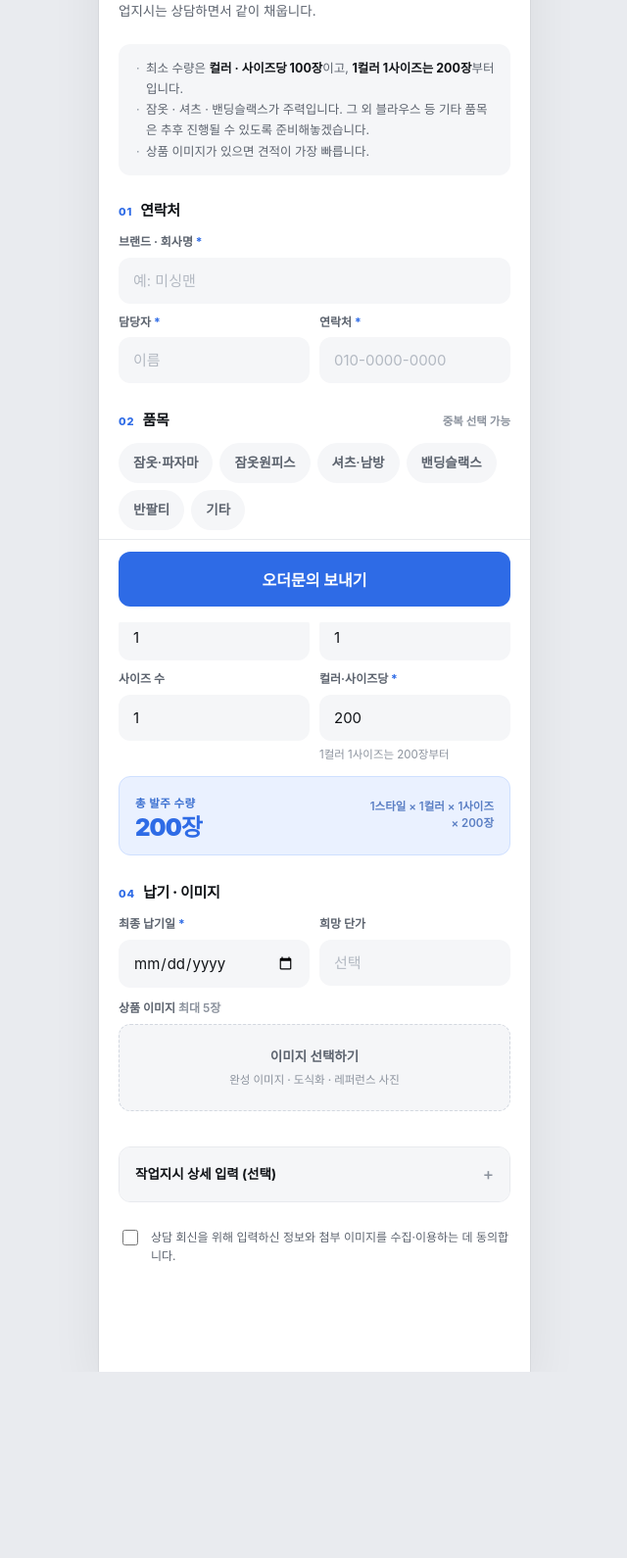
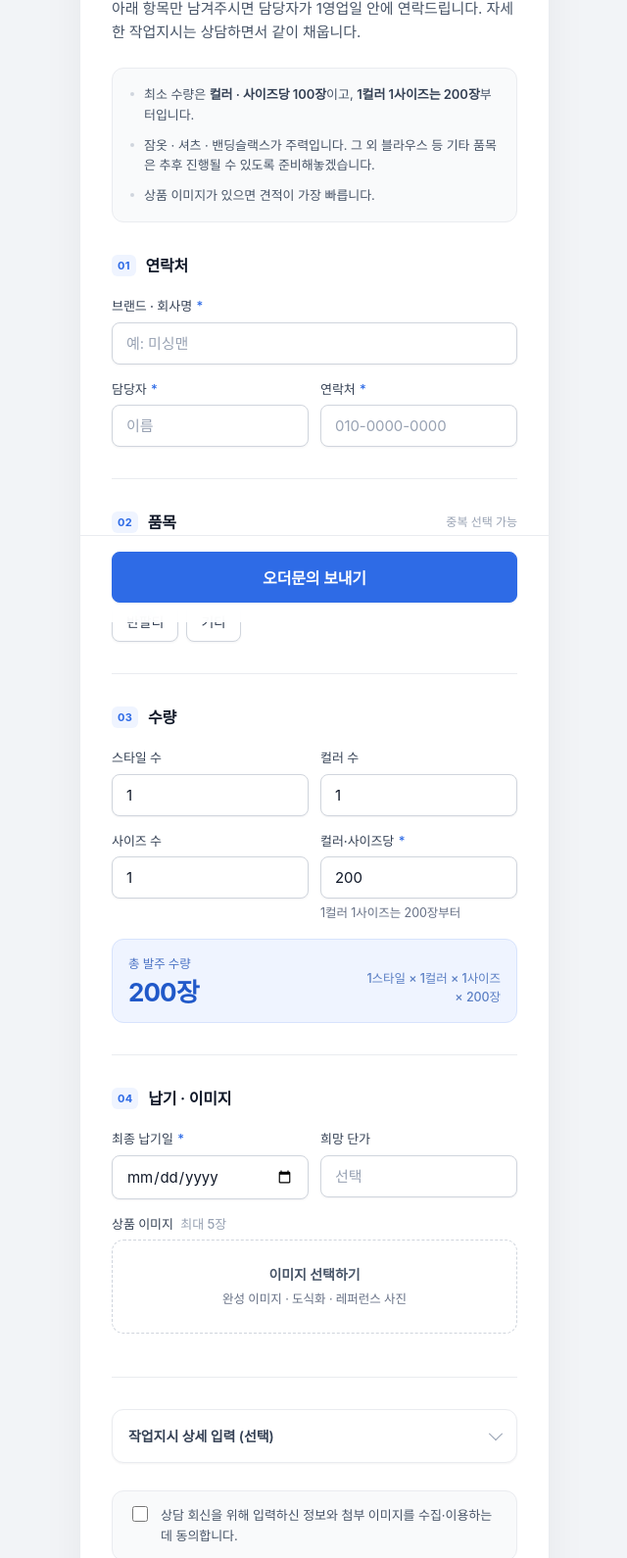
Before and after one commit to dentdelionddl-spec/yj-order, a website: page index.html in a window 1280 px wide. Shown: the part 165-1755 px from the top of the page at 98% size, without its empty margins (319-959 px from the left). Before the commit the page ends 1565 px from the top, so only its background shows below. Drawn offline with Linux system fonts and the light colour scheme; a web font is replaced by a local one.

Commit message:
Update index.html

```diff
--- a/index.html
+++ b/index.html
@@ -11,105 +11,141 @@
 <link rel="stylesheet" as="style" crossorigin href="https://cdn.jsdelivr.net/gh/orioncactus/pretendard@v1.3.9/dist/web/variable/pretendardvariable-dynamic-subset.min.css" />
 <style>
 :root{
-  --page:#e9ebef; --app:#fff; --ink:#111418; --sub:#5c636e; --muted:#8b929d;
-  --line:#e8eaee; --field:#f5f6f8; --blue:#2e6be6; --blue-d:#2159c9; --blue-soft:#eaf1ff;
-  --ok:#1f9d55; --ok-bg:#eaf7ef; --ok-line:#b7e3c8;
-  --warn:#c8352c;
-  --r:12px;
+  --g25:#fcfcfd; --g50:#f9fafb; --g100:#f2f4f7; --g200:#eaecf0; --g300:#d0d5dd;
+  --g400:#98a2b3; --g500:#667085; --g600:#475467; --g700:#344054; --g900:#101828;
+  --blue:#2e6be6; --blue-d:#2159c9; --blue-50:#eff4ff; --blue-100:#d7e3fd;
+  --ok:#079455; --ok-50:#ecfdf3; --ok-200:#abefc6; --ok-700:#067647;
+  --warn:#d92d20;
+  --sh-xs:0 1px 2px rgba(16,24,40,.05);
+  --sh-sm:0 1px 3px rgba(16,24,40,.10),0 1px 2px rgba(16,24,40,.06);
+  --sh-lg:0 12px 16px -4px rgba(16,24,40,.08),0 4px 6px -2px rgba(16,24,40,.03);
+  --r-sm:8px; --r-md:10px; --r-lg:12px;
   --body:'Pretendard Variable','Pretendard',-apple-system,BlinkMacSystemFont,system-ui,sans-serif;
 }
 *{box-sizing:border-box}
 html{-webkit-text-size-adjust:100%}
-body{margin:0;background:var(--app);color:var(--ink);font-family:var(--body);font-size:15px;line-height:1.55;-webkit-font-smoothing:antialiased}
+body{margin:0;background:#fff;color:var(--g900);font-family:var(--body);font-size:15px;line-height:1.5;-webkit-font-smoothing:antialiased;font-feature-settings:'tnum' 0}
 button,input,select,textarea{font-family:var(--body)}
 a{color:inherit}
 
-.app{width:100%;max-width:520px;margin:0 auto;background:var(--app);min-height:100dvh;display:flex;flex-direction:column;position:relative}
-.scroll{flex:1;padding:0 20px 24px}
+.app{width:100%;max-width:520px;margin:0 auto;background:#fff;min-height:100dvh;display:flex;flex-direction:column;position:relative}
+.scroll{flex:1;padding:0 24px 32px}
 
-.top{position:sticky;top:0;z-index:20;background:rgba(255,255,255,.92);backdrop-filter:blur(10px);padding:16px 20px 12px;border-bottom:1px solid var(--line)}
+/* 헤더 */
+.top{position:sticky;top:0;z-index:20;background:rgba(255,255,255,.88);backdrop-filter:saturate(1.8) blur(12px);padding:0 24px;border-bottom:1px solid var(--g200);height:64px;display:flex;flex-direction:column;justify-content:center}
 .logo{display:inline-block;font-weight:900;font-size:15px;line-height:1;letter-spacing:-.05em;transform:skewX(-12deg) scaleX(.96);transform-origin:left center}
-.top .sub{display:block;margin-top:5px;font-size:11.5px;color:var(--muted);letter-spacing:.02em;font-weight:600}
+.top .sub{display:block;margin-top:6px;font-size:12px;color:var(--g500);font-weight:500;letter-spacing:-.005em}
 
-h1{font-size:25px;font-weight:800;letter-spacing:-.035em;margin:26px 0 8px;line-height:1.25}
-.lead{font-size:13.5px;color:var(--sub);margin:0 0 22px;line-height:1.6}
+/* 인트로 */
+.intro{padding:40px 0 32px}
+h1{font-size:30px;font-weight:700;letter-spacing:-.028em;margin:0 0 12px;line-height:1.27;color:var(--g900)}
+.lead{font-size:15px;color:var(--g600);margin:0;line-height:1.6;letter-spacing:-.005em}
 
-.tips{background:var(--field);border-radius:var(--r);padding:14px 16px;margin:0 0 24px}
-.tips ul{margin:0;padding:0}
-.tips li{list-style:none;font-size:12.5px;color:var(--sub);line-height:1.7;padding-left:12px;position:relative}
-.tips li::before{content:'·';position:absolute;left:2px;color:var(--muted)}
-.tips b{color:var(--ink);font-weight:700}
+.tips{background:var(--g50);border:1px solid var(--g200);border-radius:var(--r-lg);padding:16px;margin-top:24px}
+.tips ul{margin:0;padding:0;display:grid;gap:10px}
+.tips li{list-style:none;font-size:13px;color:var(--g600);line-height:1.6;padding-left:16px;position:relative;letter-spacing:-.005em}
+.tips li::before{content:'';position:absolute;left:2px;top:8px;width:4px;height:4px;border-radius:50%;background:var(--g300)}
+.tips b{color:var(--g700);font-weight:600}
 
-.sec{margin:0 0 26px}
-.sec-h{display:flex;align-items:baseline;gap:8px;margin:0 0 12px}
-.sec-h span{font-size:11px;font-weight:800;color:var(--blue);letter-spacing:.08em}
-.sec-h h2{font-size:15px;font-weight:800;letter-spacing:-.02em;margin:0}
-.sec-h em{font-style:normal;font-size:11.5px;color:var(--muted);font-weight:600;margin-left:auto}
+/* 섹션 */
+.sec{padding-top:32px;margin-top:32px;border-top:1px solid var(--g200)}
+.sec:first-of-type{border-top:0;margin-top:0;padding-top:0}
+.sec-h{display:flex;align-items:center;gap:10px;margin:0 0 20px}
+.num{display:inline-flex;align-items:center;justify-content:center;min-width:22px;height:22px;padding:0 6px;border-radius:6px;background:var(--blue-50);color:var(--blue);font-size:11px;font-weight:700;letter-spacing:.02em}
+.sec-h h2{font-size:16px;font-weight:600;letter-spacing:-.015em;margin:0;color:var(--g900)}
+.sec-h em{font-style:normal;font-size:12px;color:var(--g400);font-weight:500;margin-left:auto}
 
-.f{margin:0 0 10px}
-.f label{display:block;font-size:12px;font-weight:700;color:var(--sub);margin:0 0 6px}
-.f label i{font-style:normal;color:var(--blue)}
+/* 필드 */
+.f{margin:0}
+.f + .f{margin-top:16px}
+.f label{display:block;font-size:13px;font-weight:500;color:var(--g700);margin:0 0 6px;letter-spacing:-.005em}
+.f label i{font-style:normal;color:var(--blue);margin-left:1px}
+.f label em{font-style:normal;color:var(--g400);font-weight:500;margin-left:4px}
 .f input,.f select,.f textarea{
-  width:100%;font-size:15px;color:var(--ink);background:var(--field);
-  border:1px solid transparent;border-radius:var(--r);padding:13px 14px;transition:border-color .15s,background .15s;
+  width:100%;font-size:15px;color:var(--g900);background:#fff;
+  border:1px solid var(--g300);border-radius:var(--r-sm);padding:11px 14px;
+  box-shadow:var(--sh-xs);transition:border-color .15s,box-shadow .15s;letter-spacing:-.005em;
 }
-.f input::placeholder,.f textarea::placeholder{color:#b3b9c2}
-.f input:focus,.f select:focus,.f textarea:focus{outline:none;background:#fff;border-color:var(--blue)}
-.f textarea{min-height:88px;resize:vertical;line-height:1.6}
-.f small{display:block;margin-top:6px;font-size:11.5px;color:var(--muted)}
-.row2{display:grid;grid-template-columns:1fr 1fr;gap:10px}
-.row2 .f{margin-bottom:0}
+.f input::placeholder,.f textarea::placeholder{color:var(--g400)}
+.f input:hover,.f select:hover,.f textarea:hover{border-color:var(--g400)}
+.f input:focus,.f select:focus,.f textarea:focus{outline:none;border-color:var(--blue);box-shadow:0 0 0 4px rgba(46,107,230,.14)}
+.f textarea{min-height:92px;resize:vertical;line-height:1.6;padding-top:10px}
+.f small{display:block;margin-top:6px;font-size:12.5px;color:var(--g500);letter-spacing:-.005em}
+.row2{display:grid;grid-template-columns:1fr 1fr;gap:12px}
+.row2 .f + .f{margin-top:0}
+.sec .row2 + .row2,.sec .row2 + .f,.sec .f + .row2{margin-top:16px}
 
-.chips{display:flex;flex-wrap:wrap;gap:7px}
-.chip{display:inline-flex;align-items:center;gap:6px;background:var(--field);border:1px solid transparent;border-radius:999px;padding:9px 14px;font-size:13.5px;font-weight:600;color:var(--sub);cursor:pointer;transition:.14s}
+/* 칩 */
+.chips{display:flex;flex-wrap:wrap;gap:8px}
+.chip{display:inline-flex;align-items:center;background:#fff;border:1px solid var(--g300);border-radius:var(--r-sm);padding:9px 14px;font-size:14px;font-weight:500;color:var(--g700);cursor:pointer;box-shadow:var(--sh-xs);transition:.15s;letter-spacing:-.005em}
+.chip:hover{border-color:var(--g400);background:var(--g25)}
 .chip input{position:absolute;opacity:0;width:0;height:0}
-.chip:has(input:checked){background:var(--blue);border-color:var(--blue);color:#fff}
+.chip:has(input:checked){background:var(--blue);border-color:var(--blue);color:#fff;box-shadow:none;font-weight:600}
+.chip:has(input:focus-visible){box-shadow:0 0 0 4px rgba(46,107,230,.14)}
 
-.total{margin-top:12px;background:var(--blue-soft);border:1px solid #cfe0ff;border-radius:var(--r);padding:14px 16px;display:flex;align-items:center;justify-content:space-between;gap:12px}
-.total .k{font-size:11.5px;font-weight:700;color:#3a6fd0;letter-spacing:.04em}
-.total .v{font-size:24px;font-weight:900;letter-spacing:-.04em;color:var(--blue);line-height:1.1;margin-top:2px}
-.total .f2{font-size:11.5px;color:#5b7fc4;text-align:right;font-weight:600;line-height:1.5}
+/* 수량 요약 */
+.total{margin-top:16px;background:var(--blue-50);border:1px solid var(--blue-100);border-radius:var(--r-lg);padding:16px;display:flex;align-items:flex-end;justify-content:space-between;gap:16px}
+.total .k{display:block;font-size:12.5px;font-weight:500;color:#4a72c4;letter-spacing:-.005em}
+.total .v{font-size:26px;font-weight:700;letter-spacing:-.035em;color:var(--blue-d);line-height:1.15;margin-top:4px}
+.total .f2{font-size:12.5px;color:#5b7fc4;text-align:right;font-weight:500;line-height:1.55;letter-spacing:-.005em}
 
-.drop{border:1.5px dashed #d3d8e0;border-radius:var(--r);padding:22px;text-align:center;cursor:pointer;color:var(--sub);font-size:13.5px;font-weight:600;background:var(--field);transition:.15s}
-.drop:hover{border-color:var(--blue);color:var(--blue);background:var(--blue-soft)}
-.drop small{display:block;color:var(--muted);font-size:11.5px;margin-top:5px;font-weight:500}
-.thumbs{display:flex;flex-wrap:wrap;gap:8px;margin-top:10px}
-.thumb{position:relative;width:66px;height:66px;border-radius:10px;overflow:hidden;border:1px solid var(--line)}
+/* 첨부 */
+.drop{border:1px dashed var(--g300);border-radius:var(--r-lg);padding:24px 20px;text-align:center;cursor:pointer;color:var(--g600);font-size:14px;font-weight:600;background:#fff;transition:.15s;letter-spacing:-.005em}
+.drop:hover{border-color:var(--blue);color:var(--blue);background:var(--blue-50)}
+.drop small{display:block;color:var(--g500);font-size:12.5px;margin-top:6px;font-weight:400}
+.thumbs{display:flex;flex-wrap:wrap;gap:10px;margin-top:12px}
+.thumb{position:relative;width:68px;height:68px;border-radius:var(--r-sm);overflow:hidden;border:1px solid var(--g200);box-shadow:var(--sh-xs)}
 .thumb img{width:100%;height:100%;object-fit:cover;display:block}
-.thumb button{position:absolute;top:3px;right:3px;width:19px;height:19px;border-radius:50%;border:0;background:rgba(17,20,24,.72);color:#fff;cursor:pointer;font-size:11px;line-height:1;padding:0}
+.thumb button{position:absolute;top:4px;right:4px;width:20px;height:20px;border-radius:50%;border:0;background:rgba(16,24,40,.68);color:#fff;cursor:pointer;font-size:12px;line-height:1;padding:0;display:grid;place-items:center}
+.thumb button:hover{background:rgba(16,24,40,.88)}
 
-details.more{border:1px solid var(--line);border-radius:var(--r);overflow:hidden;margin-top:2px}
-details.more summary{list-style:none;cursor:pointer;padding:14px 16px;display:flex;align-items:center;justify-content:space-between;font-size:13.5px;font-weight:700;background:var(--field)}
+/* 접기 */
+details.more{border:1px solid var(--g200);border-radius:var(--r-lg);overflow:hidden;background:#fff;box-shadow:var(--sh-xs)}
+details.more summary{list-style:none;cursor:pointer;padding:16px;display:flex;align-items:center;justify-content:space-between;font-size:14px;font-weight:600;color:var(--g700);letter-spacing:-.005em}
 details.more summary::-webkit-details-marker{display:none}
-details.more summary::after{content:'+';font-size:17px;color:var(--muted);font-weight:500}
-details.more[open] summary::after{content:'–';color:var(--blue)}
-details.more .inner{padding:16px}
-details.more .cap{font-size:12px;color:var(--muted);margin:0 0 14px;line-height:1.6}
+details.more summary::after{content:'';width:9px;height:9px;border-right:1.6px solid var(--g400);border-bottom:1.6px solid var(--g400);transform:rotate(45deg) translate(-2px,-2px);transition:transform .2s}
+details.more[open] summary{border-bottom:1px solid var(--g200);background:var(--g50)}
+details.more[open] summary::after{transform:rotate(225deg) translate(-2px,-2px);border-color:var(--blue)}
+details.more .inner{padding:20px 16px}
+details.more .cap{font-size:12.5px;color:var(--g500);margin:0 0 18px;line-height:1.6;letter-spacing:-.005em}
 
-.agree{display:flex;gap:10px;align-items:flex-start;font-size:12px;color:var(--sub);line-height:1.6;margin-top:4px}
-.agree input{margin-top:2px;accent-color:var(--blue);width:16px;height:16px;flex:none}
-.cta{position:sticky;bottom:0;z-index:20;background:rgba(255,255,255,.94);backdrop-filter:blur(10px);border-top:1px solid var(--line);padding:12px 20px calc(12px + env(safe-area-inset-bottom))}
-.btn{width:100%;border:0;border-radius:var(--r);background:var(--blue);color:#fff;font-size:16px;font-weight:700;padding:16px;cursor:pointer;transition:background .15s,transform .1s}
-.btn:hover{background:var(--blue-d)}
-.btn:active{transform:scale(.99)}
-.btn:disabled{background:#a9bee8;cursor:default}
-.msg{font-size:12.5px;font-weight:700;color:var(--warn);margin:0 0 10px;text-align:center;display:none}
+/* 동의 · 버튼 */
+.agree{display:flex;gap:10px;align-items:flex-start;font-size:13px;color:var(--g600);line-height:1.6;margin-top:28px;background:var(--g50);border:1px solid var(--g200);border-radius:var(--r-lg);padding:14px 16px;letter-spacing:-.005em}
+.agree input{margin-top:1px;accent-color:var(--blue);width:16px;height:16px;flex:none}
+.cta{position:sticky;bottom:0;z-index:20;background:rgba(255,255,255,.92);backdrop-filter:saturate(1.8) blur(12px);border-top:1px solid var(--g200);padding:16px 24px calc(16px + env(safe-area-inset-bottom))}
+.btn{width:100%;border:1px solid var(--blue);border-radius:var(--r-sm);background:var(--blue);color:#fff;font-size:16px;font-weight:600;padding:13px 18px;cursor:pointer;box-shadow:var(--sh-xs);transition:background .15s,border-color .15s,transform .1s;letter-spacing:-.01em}
+.btn:hover{background:var(--blue-d);border-color:var(--blue-d)}
+.btn:active{transform:translateY(1px)}
+.btn:focus-visible{outline:none;box-shadow:0 0 0 4px rgba(46,107,230,.2)}
+.btn:disabled{background:var(--g300);border-color:var(--g300);color:#fff;cursor:default;transform:none}
+.msg{font-size:13px;font-weight:500;color:var(--warn);margin:0 0 12px;text-align:center;display:none;letter-spacing:-.005em}
 .msg.on{display:block}
 
-.done{display:none;padding:0 20px 40px}
-.done-card{background:var(--ok-bg);border:1px solid var(--ok-line);border-radius:var(--r);padding:22px 18px;text-align:center;margin-top:26px}
-.done-card .ic{width:42px;height:42px;border-radius:50%;background:var(--ok);color:#fff;display:grid;place-items:center;margin:0 auto 12px;font-size:20px;font-weight:800}
-.done-card h2{font-size:19px;margin:0 0 6px;letter-spacing:-.03em;font-weight:800}
-.done-card p{margin:0;font-size:13px;color:#3f7b57}
-.done-no{margin-top:16px;background:#fff;border:1px solid var(--ok-line);border-radius:10px;padding:12px;font-size:20px;font-weight:900;letter-spacing:.06em;color:var(--ok)}
-.done-tip{background:var(--field);border-radius:var(--r);padding:14px 16px;margin-top:16px;font-size:12.5px;color:var(--sub);line-height:1.7}
+/* 완료 */
+.done{display:none;padding:0 24px 48px}
+.done-card{background:#fff;border:1px solid var(--g200);border-radius:var(--r-lg);padding:32px 24px;text-align:center;margin-top:40px;box-shadow:var(--sh-lg)}
+.done-card .ic{width:48px;height:48px;border-radius:50%;background:var(--ok-50);border:8px solid #f6fef9;color:var(--ok);display:grid;place-items:center;margin:0 auto 20px;font-size:20px;font-weight:700}
+.done-card h2{font-size:20px;margin:0 0 8px;letter-spacing:-.02em;font-weight:600;color:var(--g900)}
+.done-card p{margin:0;font-size:14px;color:var(--g500);line-height:1.6}
+.done-no{margin-top:20px;background:var(--ok-50);border:1px solid var(--ok-200);border-radius:var(--r-sm);padding:14px;font-size:20px;font-weight:700;letter-spacing:.04em;color:var(--ok-700)}
+.done-tip{background:var(--g50);border:1px solid var(--g200);border-radius:var(--r-lg);padding:16px;margin-top:16px;font-size:12.5px;color:var(--g600);line-height:1.85;letter-spacing:-.005em}
 
 /* PC — 가운데 정렬 단일 컬럼 */
 @media (min-width:820px){
-  body{background:var(--page)}
-  .app{width:440px;max-width:440px;min-height:100dvh;box-shadow:0 0 0 1px rgba(17,20,24,.05),0 18px 50px rgba(14,17,22,.07)}
-  .top{padding-top:20px}
-  .cta{padding-bottom:16px}
+  body{background:var(--g100)}
+  .app{width:480px;max-width:480px;min-height:100dvh;border-left:1px solid var(--g200);border-right:1px solid var(--g200);box-shadow:0 0 40px rgba(16,24,40,.05)}
+  .scroll{padding:0 32px 40px}
+  .top{padding:0 32px}
+  .cta{padding:16px 32px 20px}
+  .done{padding:0 32px 48px}
+  .intro{padding:48px 0 32px}
+}
+@media (max-width:400px){
+  .scroll{padding:0 20px 32px}
+  .top{padding:0 20px}
+  .cta{padding:14px 20px calc(14px + env(safe-area-inset-bottom))}
+  .done{padding:0 20px 40px}
+  h1{font-size:27px}
 }
 @media (prefers-reduced-motion:reduce){*{transition:none!important}}
 </style>
@@ -123,9 +159,9 @@ details.more .cap{font-size:12px;color:var(--muted);margin:0 0 14px;line-height:
   </div>
 
   <div class="scroll" id="scroll">
+    <div class="intro">
       <h1>오더문의</h1>
       <p class="lead">아래 항목만 남겨주시면 담당자가 1영업일 안에 연락드립니다. 자세한 작업지시는 상담하면서 같이 채웁니다.</p>
-
       <div class="tips">
         <ul>
           <li>최소 수량은 <b>컬러 · 사이즈당 100장</b>이고, <b>1컬러 1사이즈는 200장</b>부터입니다.</li>
@@ -133,11 +169,12 @@ details.more .cap{font-size:12px;color:var(--muted);margin:0 0 14px;line-height:
           <li>상품 이미지가 있으면 견적이 가장 빠릅니다.</li>
         </ul>
       </div>
+    </div>
 
     <form id="yj-form" novalidate>
 
       <div class="sec">
-        <div class="sec-h"><span>01</span><h2>연락처</h2></div>
+        <div class="sec-h"><span class="num">01</span><h2>연락처</h2></div>
         <div class="f"><label for="f-brand">브랜드 · 회사명 <i>*</i></label><input id="f-brand" maxlength="60" placeholder="예: 미싱맨" /></div>
         <div class="row2">
           <div class="f"><label for="f-name">담당자 <i>*</i></label><input id="f-name" maxlength="30" placeholder="이름" /></div>
@@ -146,7 +183,7 @@ details.more .cap{font-size:12px;color:var(--muted);margin:0 0 14px;line-height:
       </div>
 
       <div class="sec">
-        <div class="sec-h"><span>02</span><h2>품목</h2><em>중복 선택 가능</em></div>
+        <div class="sec-h"><span class="num">02</span><h2>품목</h2><em>중복 선택 가능</em></div>
         <div class="chips">
           <label class="chip"><input type="checkbox" name="items" value="잠옷·파자마" />잠옷·파자마</label>
           <label class="chip"><input type="checkbox" name="items" value="잠옷원피스" />잠옷원피스</label>
@@ -158,12 +195,12 @@ details.more .cap{font-size:12px;color:var(--muted);margin:0 0 14px;line-height:
       </div>
 
       <div class="sec">
-        <div class="sec-h"><span>03</span><h2>수량</h2></div>
+        <div class="sec-h"><span class="num">03</span><h2>수량</h2></div>
         <div class="row2">
           <div class="f"><label for="f-styles">스타일 수</label><input id="f-styles" type="number" min="1" max="99" step="1" value="1" /></div>
           <div class="f"><label for="f-colors">컬러 수</label><input id="f-colors" type="number" min="1" max="99" step="1" value="1" /></div>
         </div>
-        <div class="row2" style="margin-top:10px">
+        <div class="row2">
           <div class="f"><label for="f-sizes">사이즈 수</label><input id="f-sizes" type="number" min="1" max="99" step="1" value="1" /></div>
           <div class="f"><label for="f-unit">컬러·사이즈당 <i>*</i></label><input id="f-unit" type="number" min="200" max="100000" step="10" value="200" /><small id="unit-note">1컬러 1사이즈는 200장부터</small></div>
         </div>
@@ -174,13 +211,13 @@ details.more .cap{font-size:12px;color:var(--muted);margin:0 0 14px;line-height:
       </div>
 
       <div class="sec">
-        <div class="sec-h"><span>04</span><h2>납기 · 이미지</h2></div>
+        <div class="sec-h"><span class="num">04</span><h2>납기 · 이미지</h2></div>
         <div class="row2">
           <div class="f"><label for="f-due">최종 납기일 <i>*</i></label><input id="f-due" type="date" /></div>
           <div class="f"><label for="f-price">희망 단가</label><input id="f-price" maxlength="40" placeholder="선택" /></div>
         </div>
-        <div class="f" style="margin-top:12px">
-          <label>상품 이미지 <em style="font-style:normal;color:#8b929d;font-weight:600">최대 5장</em></label>
+        <div class="f">
+          <label>상품 이미지 <em>최대 5장</em></label>
           <div class="drop" id="f-drop">이미지 선택하기<small>완성 이미지 · 도식화 · 레퍼런스 사진</small></div>
           <input type="file" id="f-img" accept="image/*" multiple style="display:none" />
           <div class="thumbs" id="f-thumbs"></div>
@@ -204,12 +241,12 @@ details.more .cap{font-size:12px;color:var(--muted);margin:0 0 14px;line-height:
                 <label class="chip"><input type="checkbox" name="qcways" value="공장 기준 위임" />공장 위임</label>
               </div>
             </div>
-            <div class="f" style="margin-top:10px"><label for="f-qc">QC 기준</label><textarea id="f-qc" maxlength="1900" placeholder="예: AQL 2.5, 치수 편차 ±1cm 이내"></textarea></div>
-            <div class="row2" style="margin-top:10px">
+            <div class="f"><label for="f-qc">QC 기준</label><textarea id="f-qc" maxlength="1900" placeholder="예: AQL 2.5, 치수 편차 ±1cm 이내"></textarea></div>
+            <div class="row2" style="margin-top:16px">
               <div class="f"><label for="f-fabric">원단 확정</label><select id="f-fabric"><option value="">선택</option><option>확정</option><option>미확정</option><option>공장 소싱 요청</option></select></div>
               <div class="f"><label for="f-asset">보유 자료</label><select id="f-asset"><option value="">선택</option><option>실물 샘플</option><option>도식화·작업지시서</option><option>사진·이미지만</option><option>없음</option></select></div>
             </div>
-            <div class="f" style="margin-top:10px"><label for="f-channel">판매 채널 · 현황</label><input id="f-channel" maxlength="60" placeholder="예: 자사몰 + 지그재그" /></div>
+            <div class="f" style="margin-top:16px"><label for="f-channel">판매 채널 · 현황</label><input id="f-channel" maxlength="60" placeholder="예: 자사몰 + 지그재그" /></div>
             <div class="f"><label for="f-detail">그 외 전달사항</label><textarea id="f-detail" maxlength="1900" placeholder="참고 링크, 진행 일정, 궁금한 점"></textarea></div>
           </div>
         </details>
@@ -253,7 +290,6 @@ details.more .cap{font-size:12px;color:var(--muted);margin:0 0 14px;line-height:
     if (v > hi) v = hi;
     return v;
   }
-  // 1컬러 1사이즈면 200장, 그 외에는 컬러·사이즈당 100장
   function minUnit(){
     var c = iv($('f-colors'),1,99), z = iv($('f-sizes'),1,99);
     return (c === 1 && z === 1) ? 200 : 100;
```
Lines whose indentation alone changed are shown as unchanged.
